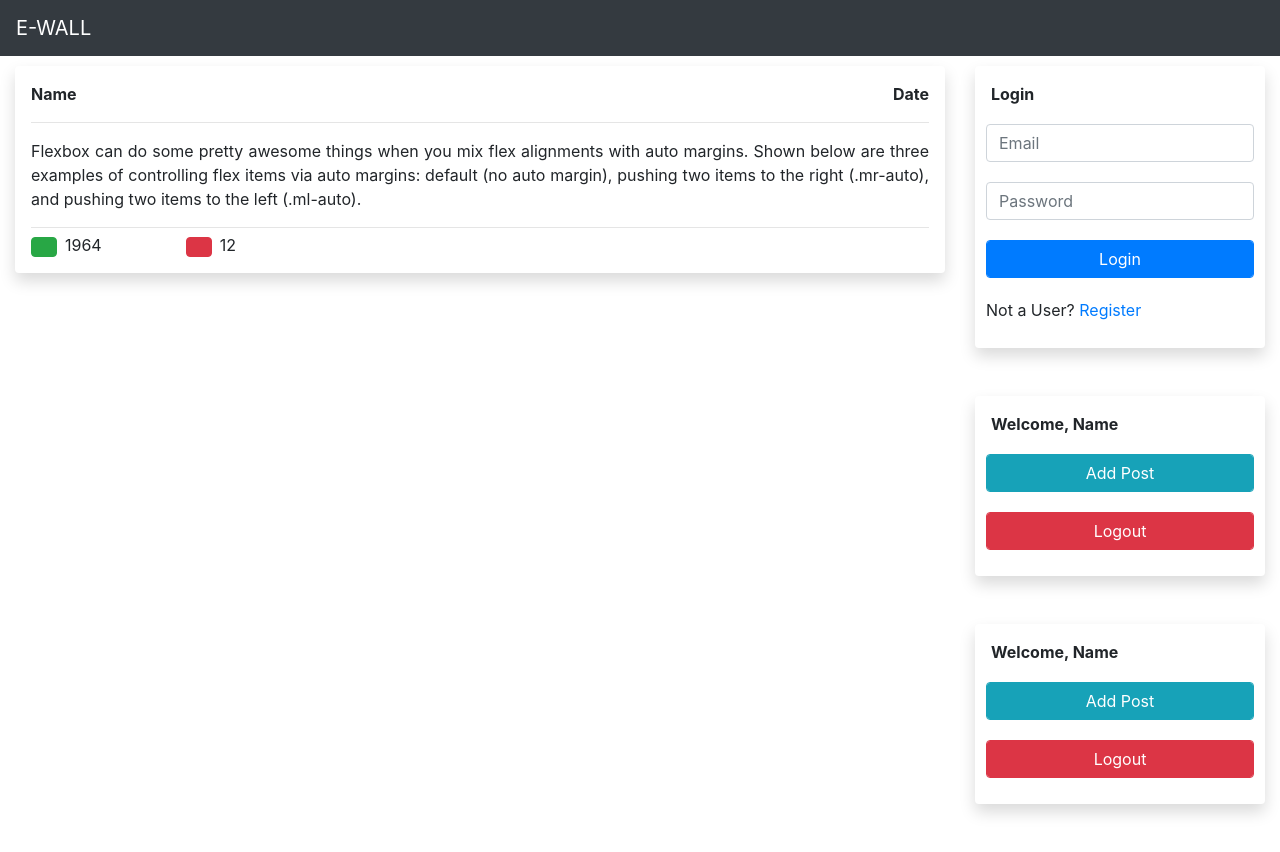
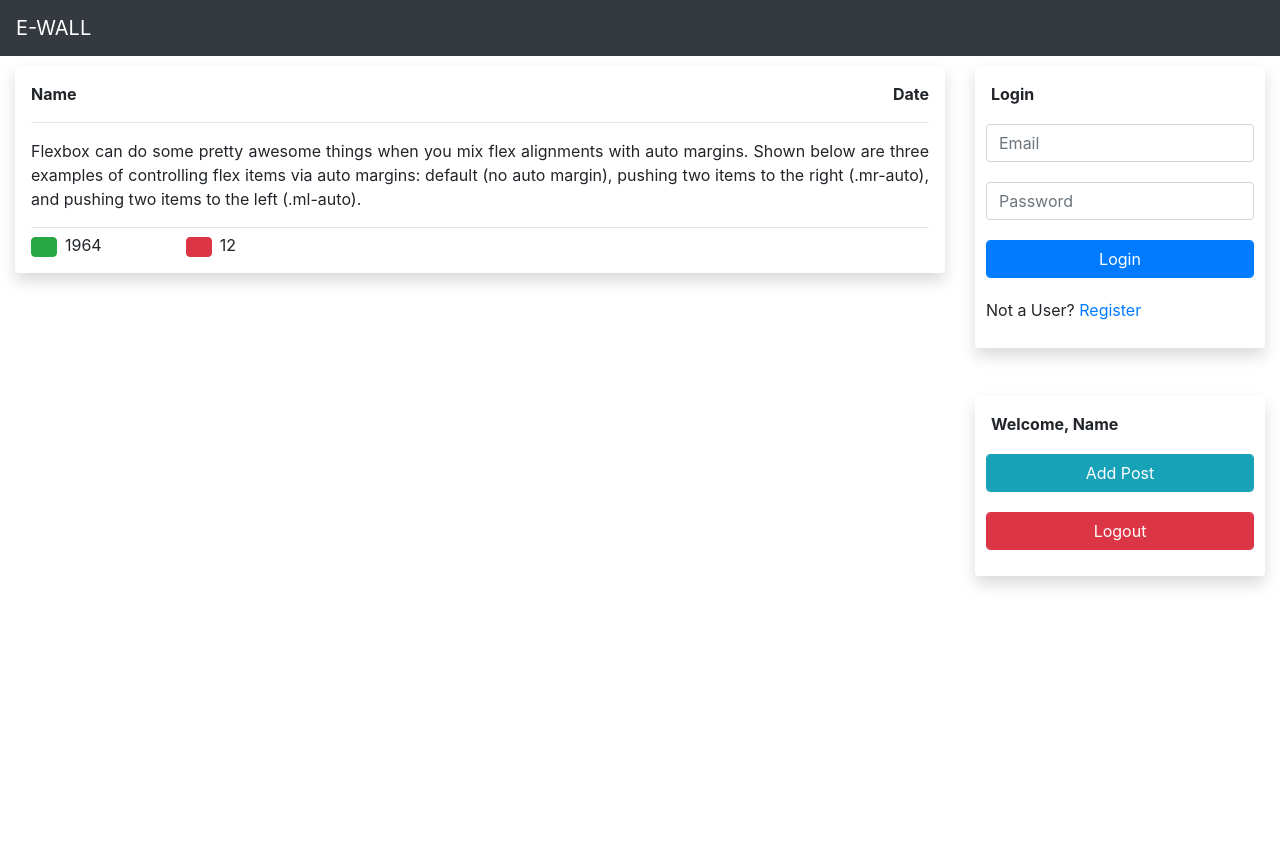
Before and after one commit to bennytha/sectry, an Angular app: page / in a window 1280 px wide. After the commit the page ends 800 px from the top, so only its background shows below. Built offline with nearby package versions, Linux system fonts and the light colour scheme; a web font is replaced by a local one.

Commit message:
level1 testcompleted

```diff
--- a/src/app/app.component.html
+++ b/src/app/app.component.html
@@ -8,7 +8,6 @@
     <div class="col-md-3">
       <router-outlet name='user'></router-outlet>
       <app-user></app-user>
-      <app-user></app-user>
     </div>
   </div>
 </div>
```
